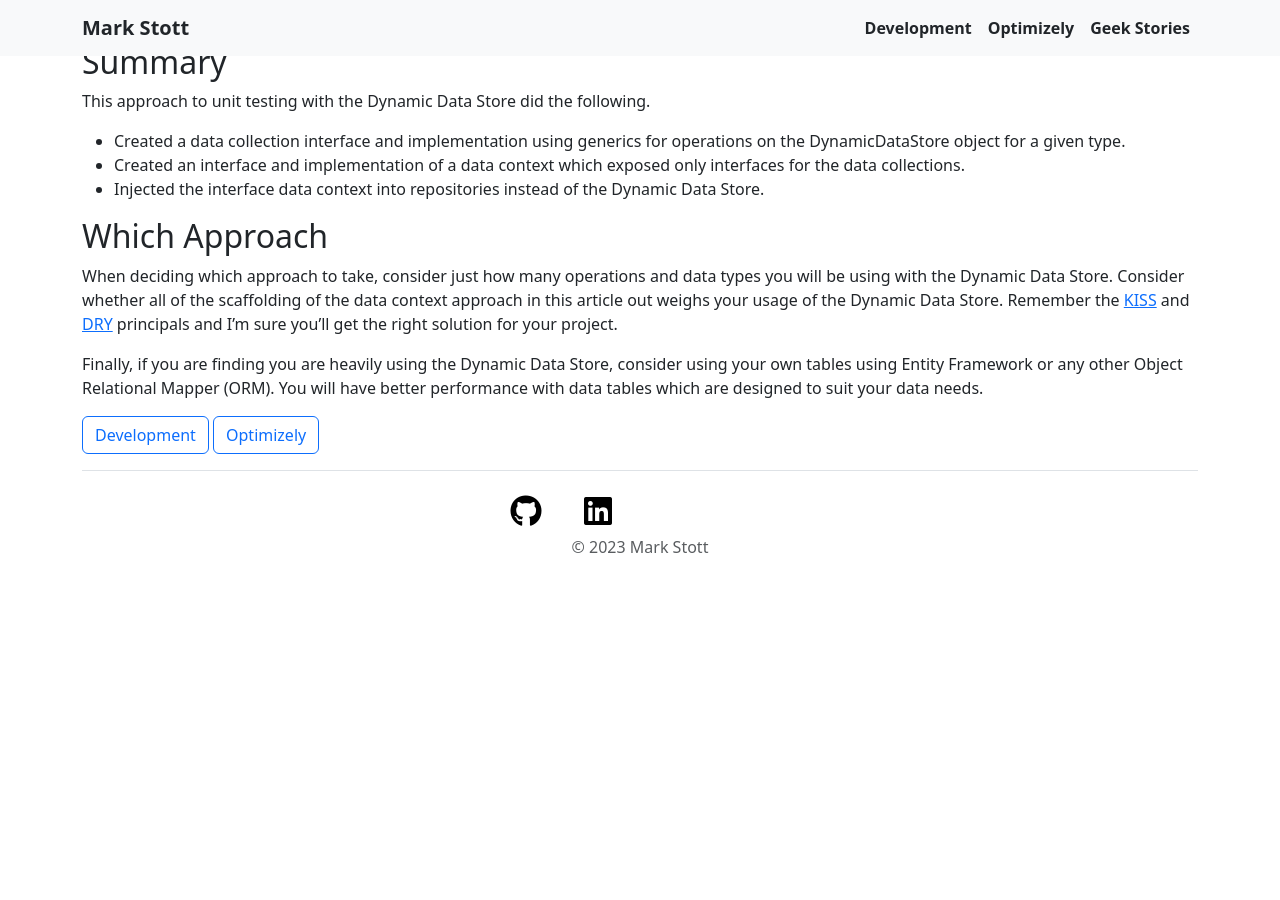
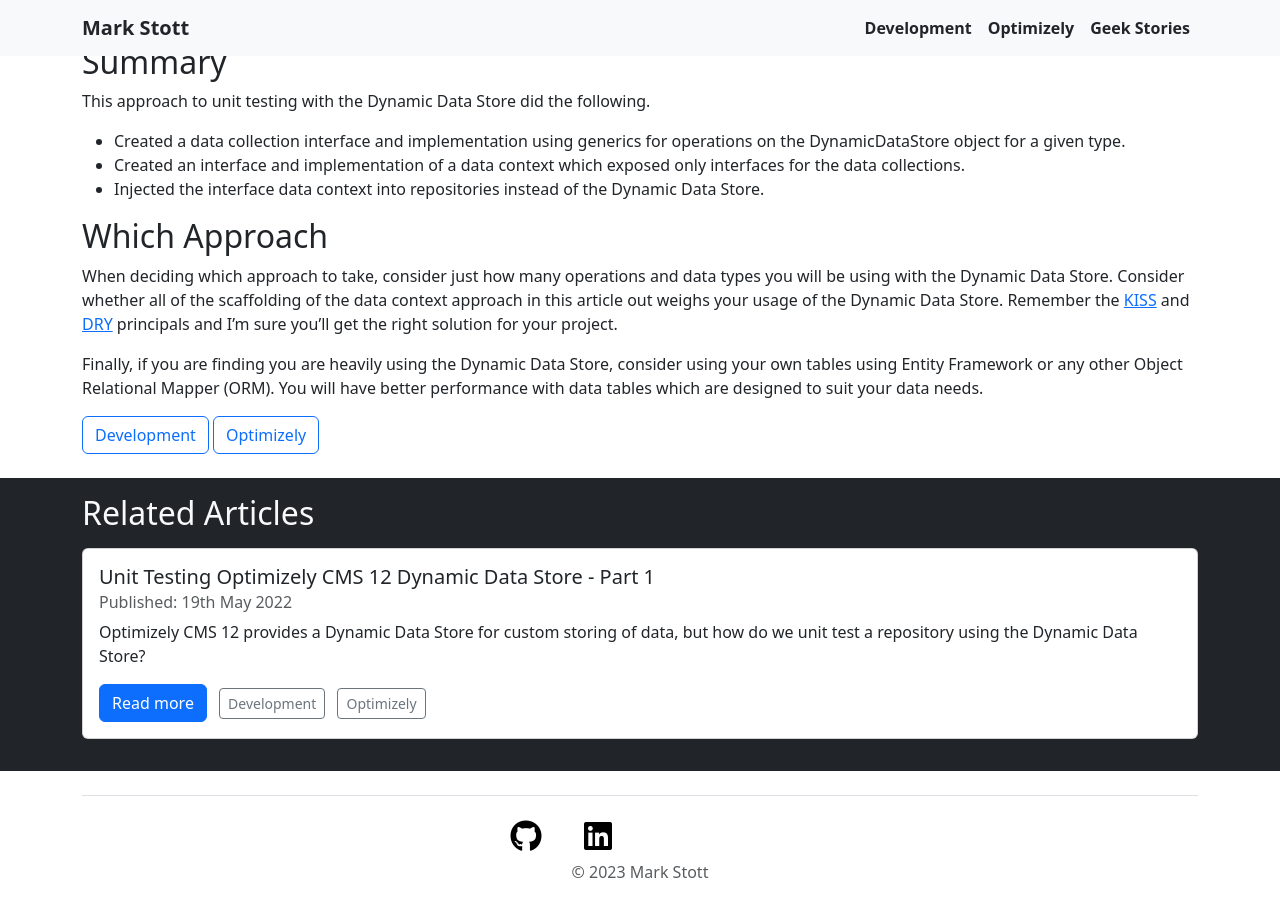
Before and after one commit to GeekInTheNorth/GeekInTheNorth.github.io, a Jekyll site: the page built from _posts/2022-05-20-unit-testing-optimizely-dynamic-data-store-2.md, in a window 1280 px wide and 900 px high, scrolled down 3995 px. Built offline with Jekyll 4.4.1, drawn with Linux system fonts in a browser that asks for light colours; before the commit the page ends 4570 px from its top, so only the background shows below that.

Commit message:
Correct old article URLs and relate more articles

```diff
--- a/_posts/2022-05-19-unit-testing-optimizely-dynamic-data-store-1.md
+++ b/_posts/2022-05-19-unit-testing-optimizely-dynamic-data-store-1.md
@@ -6,6 +6,8 @@
 category:
   - Development
   - Optimizely
+relatedArticles:
+  - "_posts/2022-05-20-unit-testing-optimizely-dynamic-data-store-2.md"
 ---
 
 # Unit Testing Optimizely CMS 12 Dynamic Data Store - Part 1
--- a/_posts/2022-05-20-unit-testing-optimizely-dynamic-data-store-2.md
+++ b/_posts/2022-05-20-unit-testing-optimizely-dynamic-data-store-2.md
@@ -6,6 +6,8 @@
 category:
   - Development
   - Optimizely
+relatedArticles:
+  - "_posts/2022-05-19-unit-testing-optimizely-dynamic-data-store-1.md"
 ---
 
 # Unit Testing Optimizely CMS 12 Dynamic Data Store - Part 2
```
Also changed, not shown: _posts/2014-07-24-selecting-parent-and-children-in-linq-to-entities.md (+1 -1 lines), _posts/2015-06-03-how-not-use-includes-in-lambda-statements.md (+1 -1 lines).
